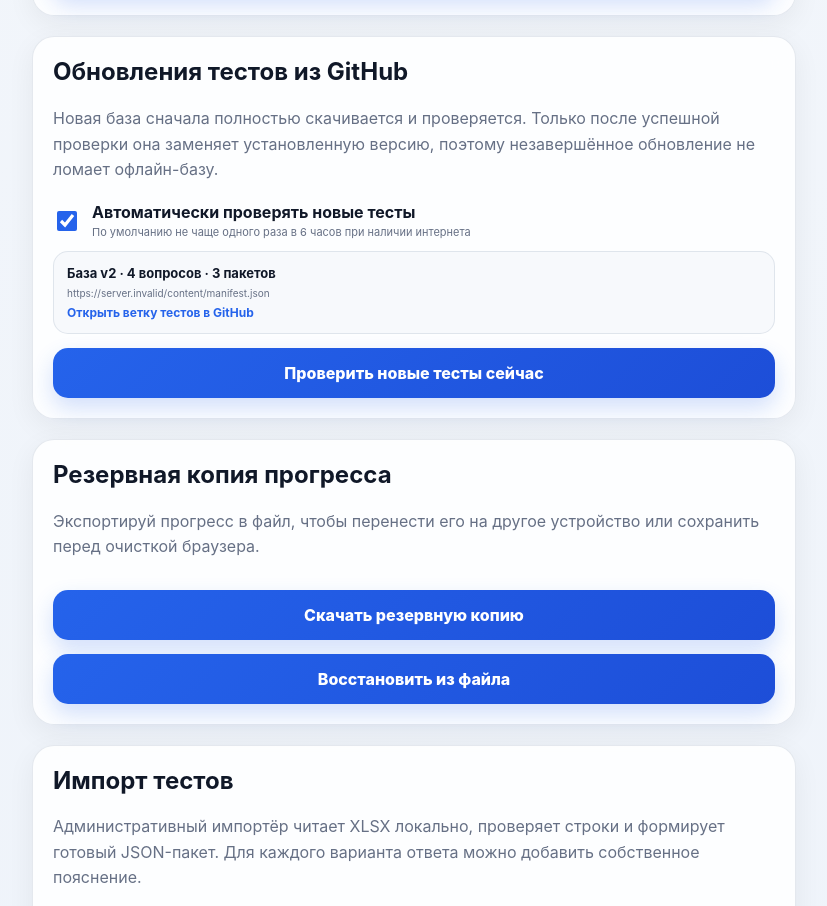
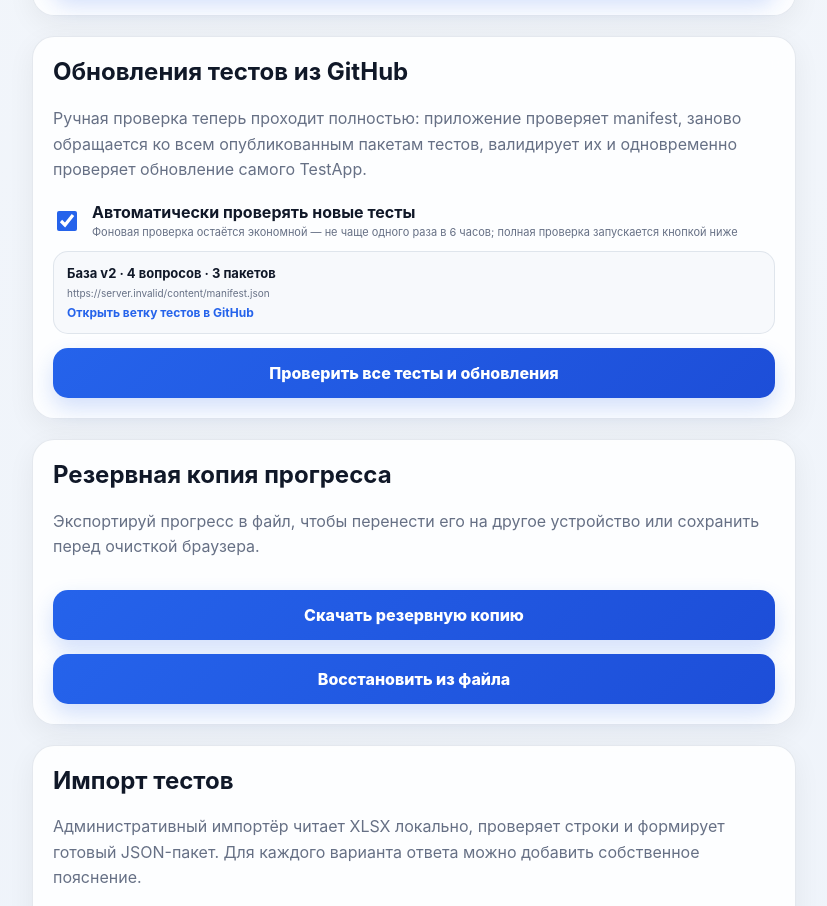
Before and after one commit to eretenkodaniil16-rgb/testapp, a Next.js app: page /settings in a window 1280 px wide. Shown: the part 1040-1946 px from the top of the page, without its empty margins (226-1053 px from the left). Built offline with nearby package versions, Linux system fonts and the light colour scheme; no server answers.

Commit message:
feat: make manual test check verify all update sources

```diff
--- a/src/app/settings/page.tsx
+++ b/src/app/settings/page.tsx
@@ -151,9 +151,15 @@
 
   async function checkContentUpdates() {
     setContentBusy(true);
-    setContentStatus("Проверяю GitHub…");
+    setContentStatus("Выполняю полную проверку: приложение, manifest и каждый пакет тестов…");
     try {
-      const result = await refreshContentFromRemote();
+      if ("serviceWorker" in navigator) {
+        const registration = await navigator.serviceWorker.getRegistration();
+        await registration?.update();
+      }
+
+      // Manual verification intentionally bypasses the local package cache so every published package is fetched and validated again.
+      const result = await refreshContentFromRemote(true);
       setContentSummary({
         contentVersion: result.contentVersion,
         packageCount: result.packageCount,
@@ -161,11 +167,11 @@
       });
       setContentStatus(
         result.updated
-          ? `База обновлена: v${result.previousVersion} → v${result.contentVersion}. Все пакеты проверены и сохранены на устройстве.`
-          : `Установлена актуальная база v${result.contentVersion}.`,
+          ? `Полная проверка завершена. База обновлена: v${result.previousVersion} → v${result.contentVersion}. Проверены manifest, ${result.packageCount} пакетов и обновление приложения.`
+          : `Полная проверка завершена. База v${result.contentVersion} актуальна: заново проверены manifest, все ${result.packageCount} пакетов и обновление приложения.`,
       );
     } catch {
-      setContentStatus("GitHub сейчас недоступен или обновление не прошло проверку. Приложение продолжит использовать последнюю целую сохранённую базу.");
+      setContentStatus("Полная проверка не завершилась: GitHub или один из пакетов сейчас недоступен либо пакет не прошёл проверку. Старая целая база остаётся активной.");
     } finally {
       setContentBusy(false);
     }
@@ -254,10 +260,10 @@
 
       <section className="info-card">
         <h2>Обновления тестов из GitHub</h2>
-        <p>Новая база сначала полностью скачивается и проверяется. Только после успешной проверки она заменяет установленную версию, поэтому незавершённое обновление не ломает офлайн-базу.</p>
+        <p>Ручная проверка теперь проходит полностью: приложение проверяет manifest, заново обращается ко всем опубликованным пакетам тестов, валидирует их и одновременно проверяет обновление самого TestApp.</p>
         <label className="toggle-row">
           <input type="checkbox" checked={autoUpdates} onChange={(event) => applyAutoUpdates(event.target.checked)} />
-          <span><strong>Автоматически проверять новые тесты</strong><small>По умолчанию не чаще одного раза в 6 часов при наличии интернета</small></span>
+          <span><strong>Автоматически проверять новые тесты</strong><small>Фоновая проверка остаётся экономной — не чаще одного раза в 6 часов; полная проверка запускается кнопкой ниже</small></span>
         </label>
         <div className="content-source">
           <strong>{contentSummary ? `База v${contentSummary.contentVersion} · ${contentSummary.questionCount} вопросов · ${contentSummary.packageCount} пакетов` : "Читаю версию базы…"}</strong>
@@ -265,7 +271,7 @@
           <a href="https://github.com/eretenkodaniil16-rgb/testapp/tree/content-live/public/content" target="_blank" rel="noreferrer">Открыть ветку тестов в GitHub</a>
         </div>
         <button className="button full-width" onClick={() => void checkContentUpdates()} disabled={contentBusy}>
-          {contentBusy ? "Проверяю…" : "Проверить новые тесты сейчас"}
+          {contentBusy ? "Проверяю всё…" : "Проверить все тесты и обновления"}
         </button>
         {contentStatus && <p>{contentStatus}</p>}
       </section>
```
